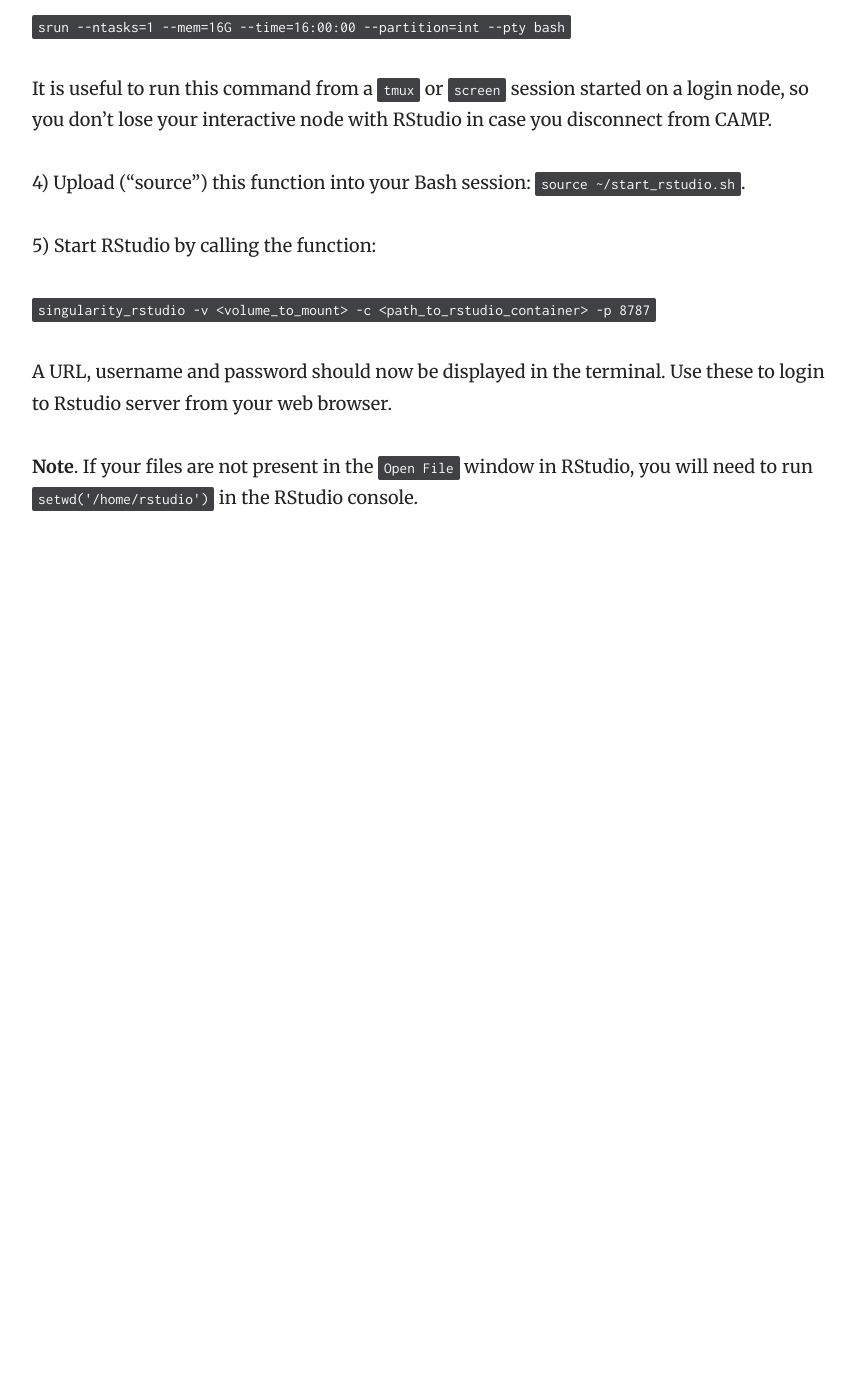
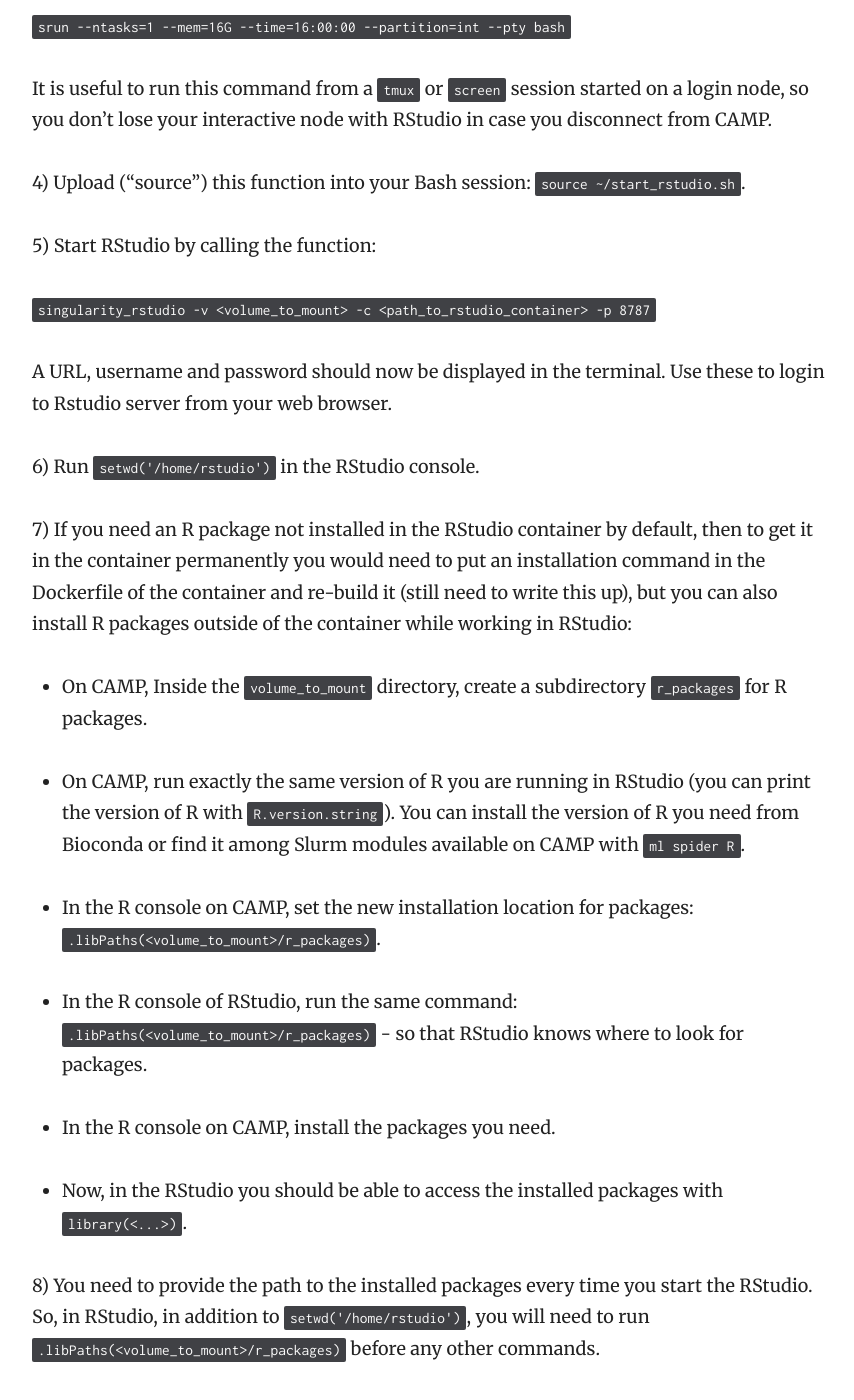
Before and after one commit to luslab/luslab.github.io, a Jekyll site: the page built from _docs/reproducibility/containerising_R.md, in a window 1280 px wide and 1400 px high, scrolled down 4770 px. Shown: the whole window, without its empty margins (358-1212 px from the left). Built offline with Jekyll 4.4.1, drawn with Linux system fonts in a browser that asks for light colours; before the commit the page ends 5335 px from its top, so only the background shows below that.

Commit message:
Update containerising_R.md

```diff
--- a/_docs/reproducibility/containerising_R.md
+++ b/_docs/reproducibility/containerising_R.md
@@ -163,4 +163,20 @@ It is useful to run this command from a `tmux` or `screen` session started on a
 
 A URL, username and password should now be displayed in the terminal. Use these to login to Rstudio server from your web browser.
 
-**Note**. If your files are not present in the `Open File` window in RStudio, you will need to run `setwd('/home/rstudio')` in the RStudio console.
+6) Run `setwd('/home/rstudio')` in the RStudio console.
+
+7) If you need an R package not installed in the RStudio container by default, then to get it in the container permanently you would need to put an installation command in the Dockerfile of the container and re-build it (still need to write this up), but you can also install R packages outside of the container while working in RStudio:
+
+- On CAMP, Inside the `volume_to_mount` directory, create a subdirectory `r_packages` for R packages.
+
+- On CAMP, run exactly the same version of R you are running in RStudio (you can print the version of R with `R.version.string`). You can install the version of R you need from Bioconda or find it among Slurm modules available on CAMP with `ml spider R`.
+
+- In the R console on CAMP, set the new installation location for packages: `.libPaths(<volume_to_mount>/r_packages)`.
+
+- In the R console of RStudio, run the same command: `.libPaths(<volume_to_mount>/r_packages)` - so that RStudio knows where to look for packages.
+
+- In the R console on CAMP, install the packages you need.
+
+- Now, in the RStudio you should be able to access the installed packages with `library(<...>)`.
+
+8) You need to provide the path to the installed packages every time you start the RStudio. So, in RStudio, in addition to `setwd('/home/rstudio')`, you will need to run `.libPaths(<volume_to_mount>/r_packages)` before any other commands.
```
